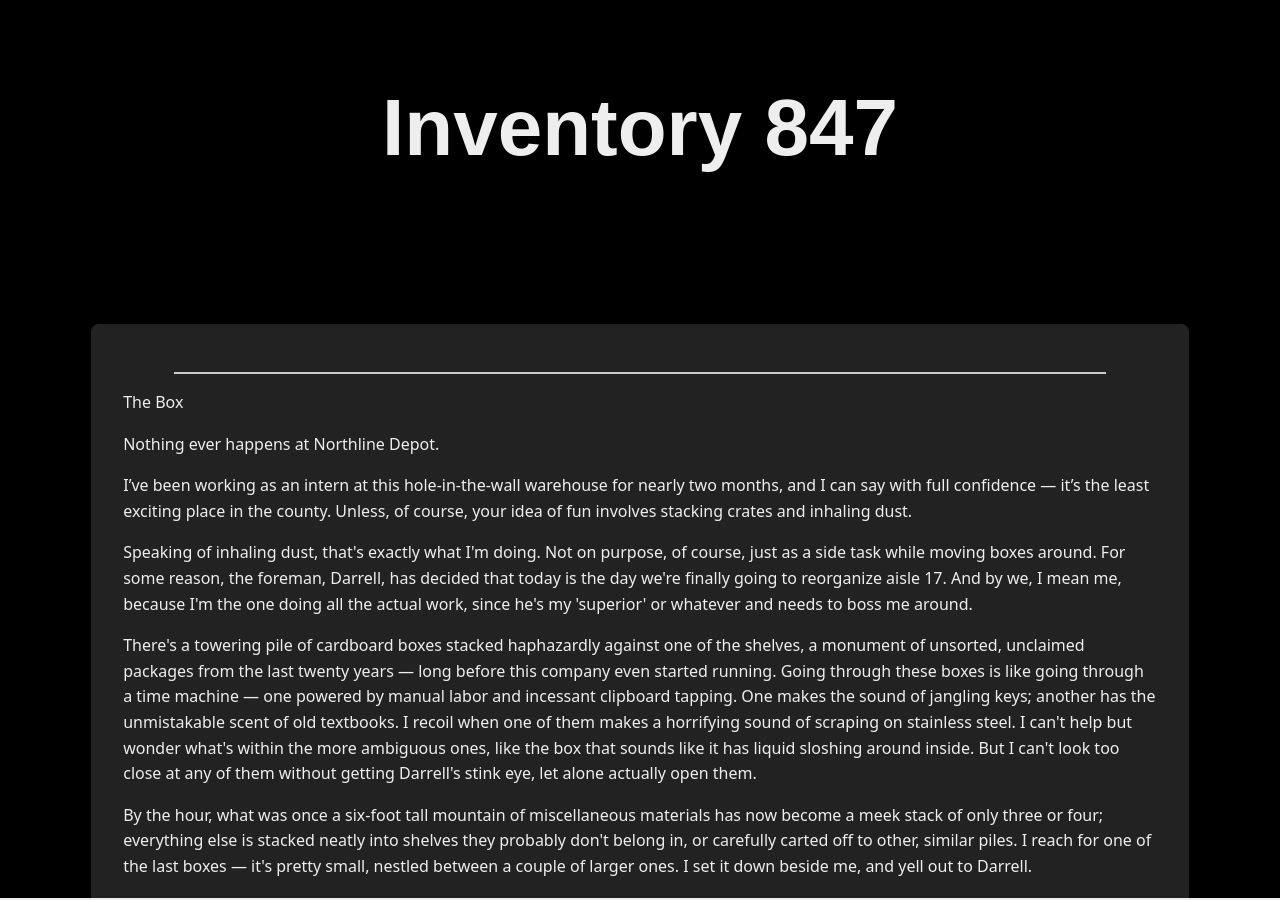
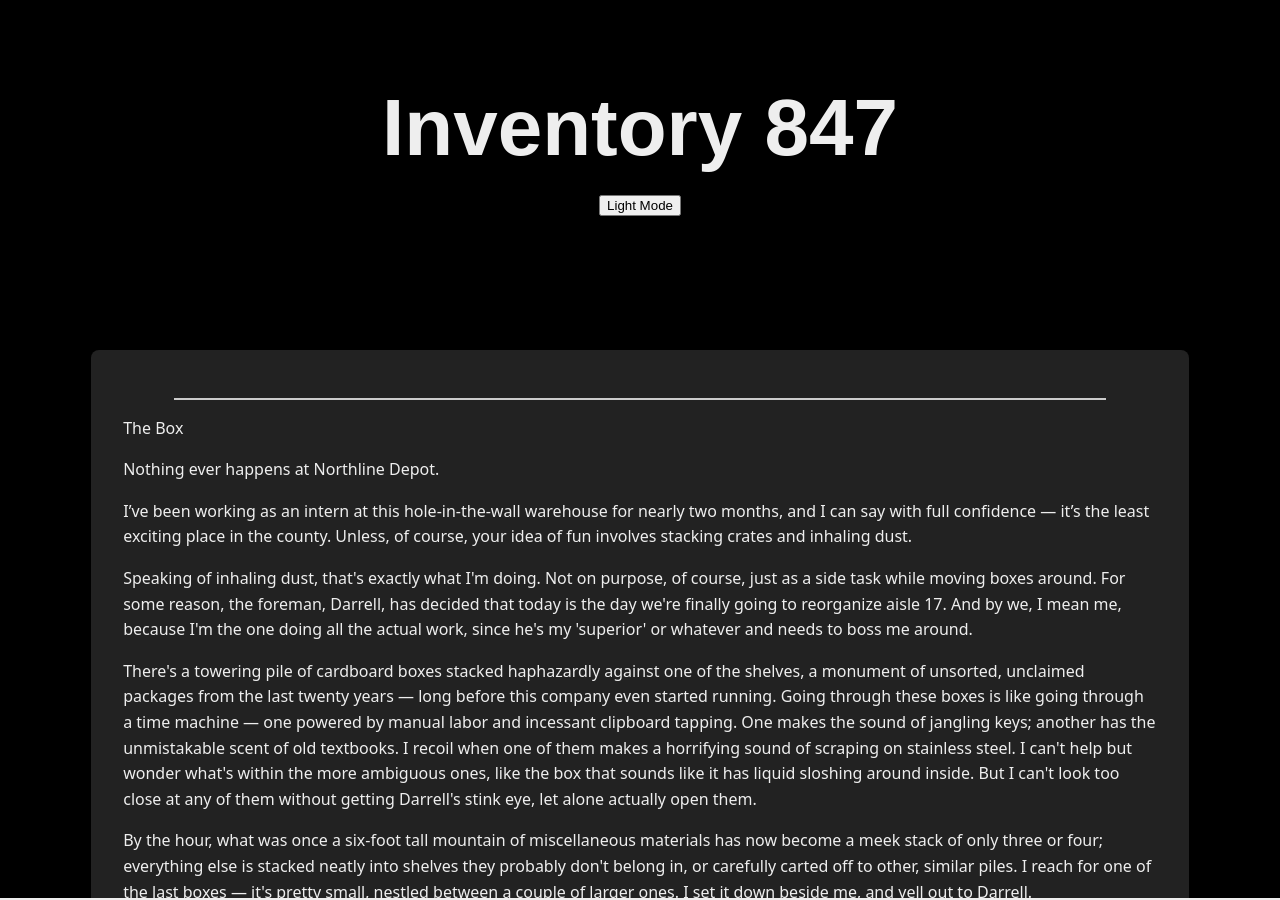
Before and after one commit to drizzleberry/drizzleberry.github.io, a Jekyll site: the page built from _episodes/the_box.html, in a window 1280 px wide and 900 px high. Built offline with Jekyll 4.4.1, drawn with Linux system fonts in a browser that asks for light colours.

Commit message:
Update header.html

```diff
--- a/_includes/header.html
+++ b/_includes/header.html
@@ -1,3 +1,4 @@
 <header>
   <h1><a href="/">{{ site.title }}</a></h1>
+  <button id="theme-toggle">Light Mode</button>
 </header>
```
